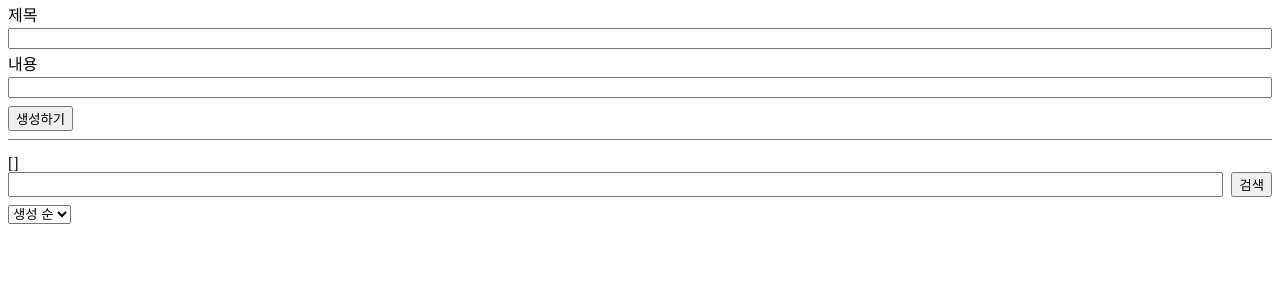
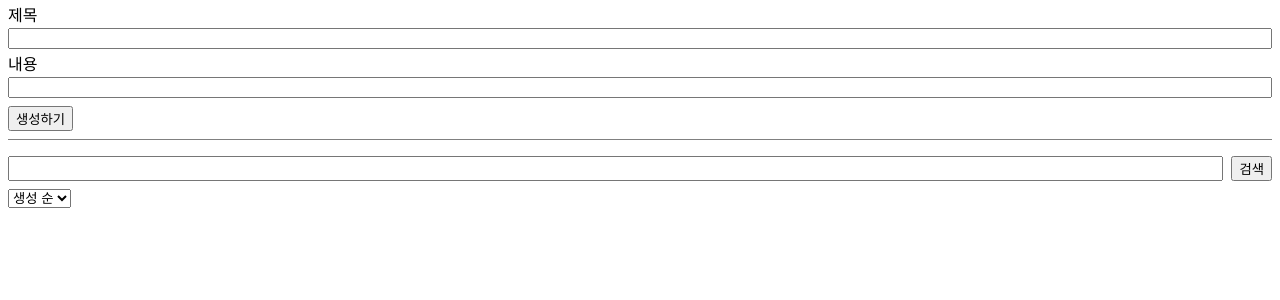
Before and after one commit to akfakf0509/Composition-To-do-List, a Nuxt app: page / in a window 1280 px wide. Shown: the top 300 px of the page. Built offline with nearby package versions, Linux system fonts and the light colour scheme.

Commit message:
feat: 값 미리보기 제거

```diff
--- a/components/WorkList.vue
+++ b/components/WorkList.vue
@@ -33,7 +33,6 @@ function handleDrop(id: number) {
 
 <template>
     <div class="work-list">
-        {{ searchedWorkList }}
         <SearchBar class="work-list__search" @search="search" />
         <SortSelect />
         <ul class="work-list__list">
```
